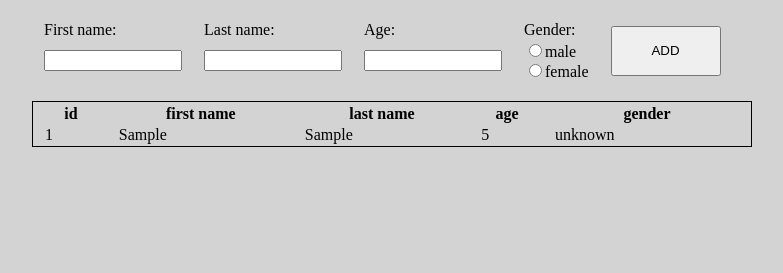
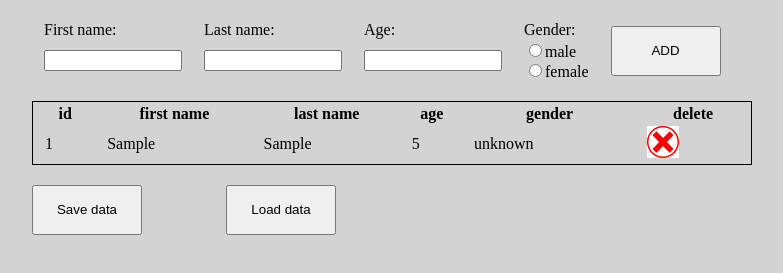
Before and after one commit to akademiasovy/1N_Web, a plain HTML site: page dynamicTable.html in a window 1280 px wide. Both pictures are taken after typing "Sample", "Sample", "5" into the empty fields and a click on the button "ADD". Shown: the part 61-334 px from the top of the page, without its empty margins (233-1016 px from the left). Drawn offline with nearby package versions, Linux system fonts and the light colour scheme.

Commit message:
update render

```diff
--- a/dynamicTable.html
+++ b/dynamicTable.html
@@ -9,6 +9,8 @@
       button { width: 110px; height: 50px;}
       input[type='text'], input[type='number'] { width: 130px;}
       #result table { border: 1px solid black; width: 720px;}
+      .button { margin-top: 20px; margin-right: 80px;}
+
     </style>
     <script src="https://ajax.googleapis.com/ajax/libs/jquery/3.3.1/jquery.min.js"></script>
   </head>
@@ -27,48 +29,112 @@
         <td><INPUT type="number" id="age" ></td>
         <td><INPUT type="radio" name="gender" value="M" >male<br>
         <INPUT type="radio" name="gender" value="F" >female</td>
+
         </tr></table>
     </div>
     <br>
     <div id="result">
         <table class="tblResult" id="tblResult">
+          <thead>
          <tr><th>id</th><th>first name</th> <th>last name</th> <th>age</th>
-           <th>gender</th> </tr>
+           <th>gender</th> <th>delete</th></tr>
+         </thead>
+         <tbody id="autoContent">
+         </tbody>
         </table>
+        <button class="button" id="btnSave">Save data</button>
+        <button class="button" id="btnLoad">Load data</button>
     </div>
     <script type="text/javascript">
+    let persons=[];
     let count=0;
       function btnAdd(){
+        count++;
          let fname=$('#fname').val();
          let lname=$('#lname').val();
-         let age=$('#age').val();
+         let vek=$('#age').val();
          let gender=$('input[name=gender]:checked').val();
 
-         count++;
-         let column0=$('<td>').text(count);
-         let column1=$('<td>').text(fname);
-         let column2=$('<td>').text(lname);
-         let column3=$('<td>').text(age);
+         let person= {
+             id:count,
+             fname:fname,
+             lname:lname,
+             age:vek,
+             gender:gender
+         };
+         persons.push(person);
+
+
+         renderTable(person);
+
+         console.log('name: '+persons);
+      }
+
+      const deletePerson=(id)=>{
+        console.log(id);
+        let index=persons.findIndex(x => {return  x.id===id} );
+        console.log('I am going to delete: '+persons[index].lname+' '+index);
+        persons.splice(index,1);
+        let per=[...persons];
+        $('#autoContent').empty();
+
+        per.map(x=>{
+          renderTable(x);
+        });
+        persons=[...per];
+
+        console.log(per);
+      }
+
+      const renderTable = (person) => {
+
+
+        let column0=$('<td>').text(person.id);
+        let column1=$('<td>').text(person.fname);
+        let column2=$('<td>').text(person.lname);
+        let column3=$('<td>').text(person.age);
         let column4=$('<td>');
-         if(gender=='M')
+        if(person.gender=='M')
             column4.text('male');
-          else if(gender=='F')
+         else if(person.gender=='F')
             column4.text('female');
          else
             column4.text('unknown');
+        let column5=$('<td>');
+        let text='deletePerson('+person.id+')';
+        let image=$('<img>').attr('src','deleteX.png').attr('onclick',text);
+
+        column5.append(image);
+
         let row=$('<tr>');
         row.append(column0);
         row.append(column1);
         row.append(column2);
         row.append(column3);
         row.append(column4);
+        row.append(column5);
         $('#tblResult').append(row);
         $('#fname').val('');
         $('#lname').val('');
         $('#age').val('');
-
-         console.log('name: '+gender);
       }
+      $('#btnSave').click( ()=>{
+          if (typeof(Storage) !== "undefined") {
+                let text=JSON.stringify(persons);
+                localStorage.setItem("persons", text);
+          }
+      });
+      $('#btnLoad').click( ()=>{
+          if (typeof(Storage) !== "undefined") {
+                let text=localStorage.getItem("persons");
+                persons=JSON.parse(text);
+                $('#autoContent').empty();
+                console.log(persons[0].fname);
+                persons.map( x => {
+                  renderTable(x);
+                });
+          }
+      });
     </script>
   </body>
 </html>
```
Also changed, not shown: deleteX.png (added). Lines whose indentation alone changed are shown as unchanged.
